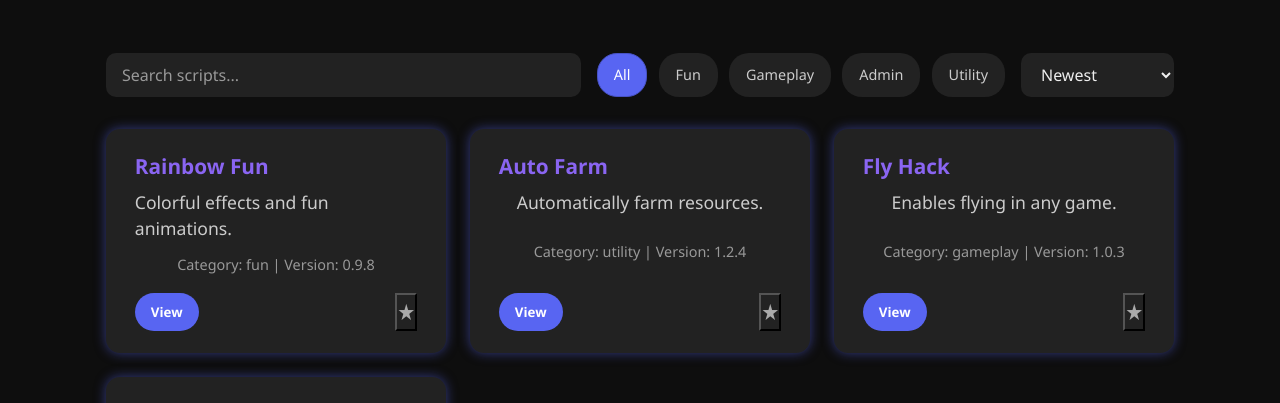
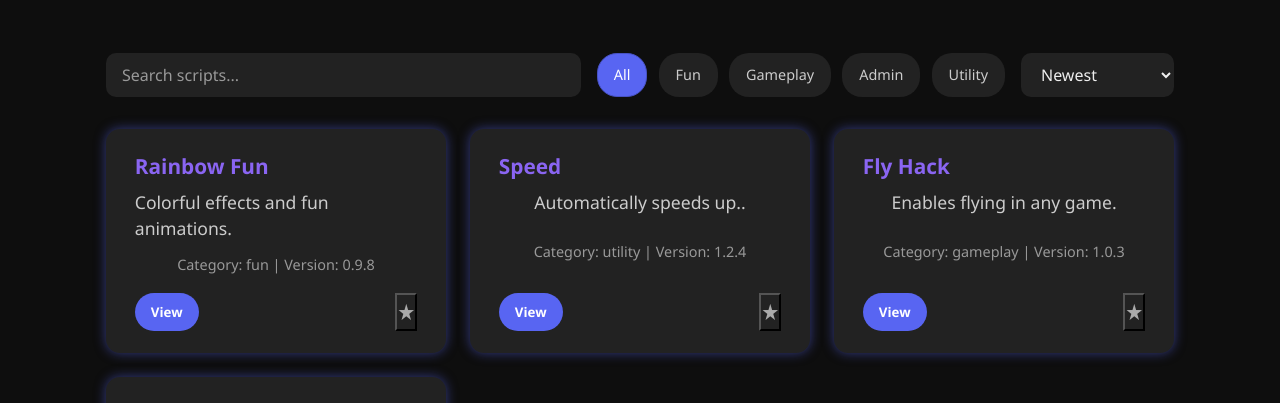
Before and after one commit to Executor-GG/homepage, a plain HTML site: page index.html in a window 1280 px wide. Shown: the part 1880-2283 px from the top of the page. Drawn offline with Linux system fonts and the light colour scheme.

Commit message:
Update index.html

```diff
--- a/index.html
+++ b/index.html
@@ -710,7 +710,7 @@
       description: "Enables flying in any game.",
       category: "gameplay",
       version: "1.0.3",
-      code: "// Fly Hack script code\nfunction fly() {\n  // flying logic here\n}",
+      code: "loadstring(game:HttpGet('https://raw.githubusercontent.com/JohnyJonson/My-scripts/refs/heads/main/flycheats.lua'))()",
       popularity: 120,
       favorites: 34,
       added: new Date("2025-04-10")
@@ -721,7 +721,7 @@
       description: "Powerful admin panel with many commands.",
       category: "admin",
       version: "2.1.0",
-      code: "// Admin Commands script\nfunction adminPanel() {\n  // commands\n}",
+      code: "loadstring(game:HttpGet('https://raw.githubusercontent.com/JohnyJonson/My-scripts/refs/heads/main/Thunder%20X'))()",
       popularity: 95,
       favorites: 56,
       added: new Date("2025-03-05")
@@ -732,18 +732,18 @@
       description: "Colorful effects and fun animations.",
       category: "fun",
       version: "0.9.8",
-      code: "// Rainbow Fun script\nfunction rainbow() {\n  // colors\n}",
+      code: "Not Implemented yet.",
       popularity: 200,
       favorites: 110,
       added: new Date("2025-05-01")
     },
     {
       id: 4,
-      title: "Auto Farm",
-      description: "Automatically farm resources.",
+      title: "Speed",
+      description: "Automatically speeds up..",
       category: "utility",
       version: "1.2.4",
-      code: "// Auto Farm script\nfunction autoFarm() {\n  // farming logic\n}",
+      code: "loadstring(game:HttpGet('https://johnyjonson.github.io/lol-2.com/'))()",
       popularity: 150,
       favorites: 78,
       added: new Date("2025-04-20")
```
